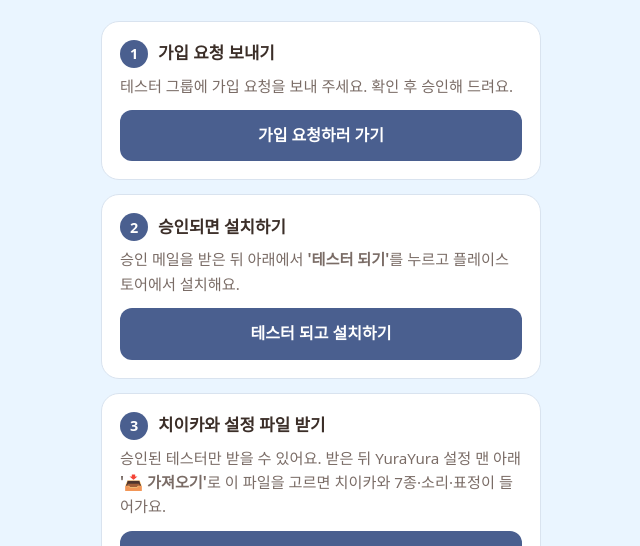
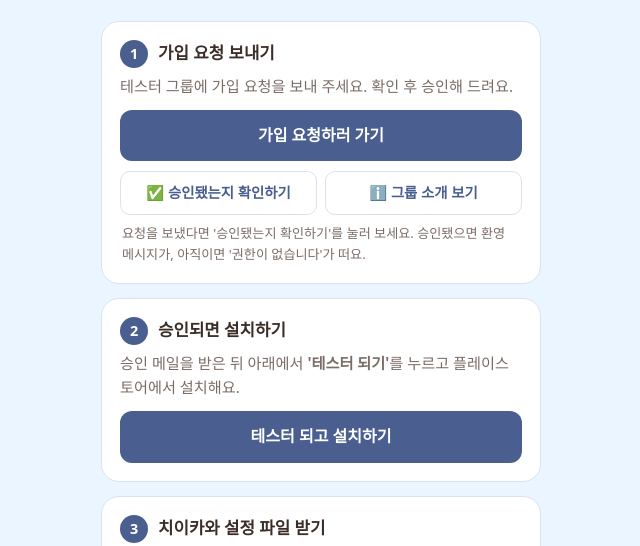
Before and after one commit to ppastar/yurayura-privacy, a plain HTML site: page join.html in a window 1280 px wide. Shown: the part 221-767 px from the top of the page, without its empty margins (319-959 px from the left). Drawn offline with Linux system fonts and the light colour scheme.

Commit message:
안내 페이지: 승인 확인·그룹 소개 링크
Co-Authored-By: Claude Opus 5.5 <noreply@anthropic.com>

```diff
--- a/join.html
+++ b/join.html
@@ -30,6 +30,10 @@
   .btn { display: block; text-align: center; text-decoration: none; background: var(--accent); color: var(--accent-ink);
          font-weight: 700; padding: 13px 16px; border-radius: 12px; }
   .btn:active { transform: scale(.99); }
+  .sublinks { display: flex; gap: 8px; margin-top: 10px; }
+  .sublinks a { flex: 1; text-align: center; text-decoration: none; color: var(--accent); font-size: .9rem; font-weight: 600;
+                padding: 9px 6px; border: 1px solid var(--line); border-radius: 10px; }
+  .step p.hint { margin: 8px 2px 0; font-size: .82rem; }
   .note { font-size: .88rem; color: var(--sub); padding: 0 4px; }
   .note b { color: var(--ink); }
   footer { text-align: center; font-size: .82rem; color: var(--sub); margin-top: 22px; }
@@ -48,6 +52,11 @@
     <h2><span class="num">1</span>가입 요청 보내기</h2>
     <p>테스터 그룹에 가입 요청을 보내 주세요. 확인 후 승인해 드려요.</p>
     <a class="btn" href="https://groups.google.com/g/yurayura-testers/about" target="_blank" rel="noopener">가입 요청하러 가기</a>
+    <div class="sublinks">
+      <a href="https://groups.google.com/g/yurayura-testers" target="_blank" rel="noopener">✅ 승인됐는지 확인하기</a>
+      <a href="https://groups.google.com/g/yurayura-testers/about" target="_blank" rel="noopener">ℹ️ 그룹 소개 보기</a>
+    </div>
+    <p class="hint">요청을 보냈다면 '승인됐는지 확인하기'를 눌러 보세요. 승인됐으면 환영 메시지가, 아직이면 '권한이 없습니다'가 떠요.</p>
   </section>
 
   <section class="step">
```
